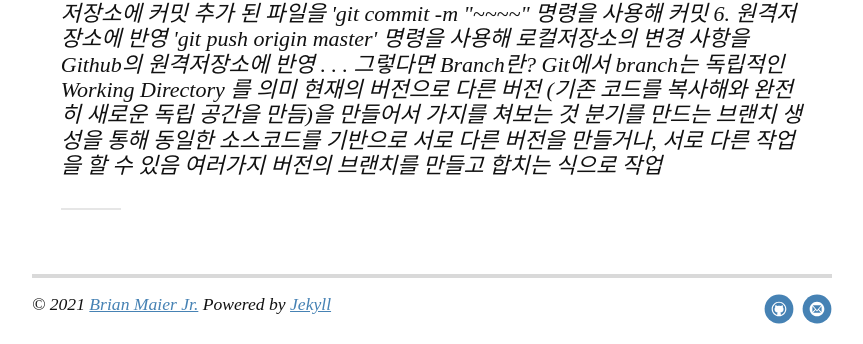
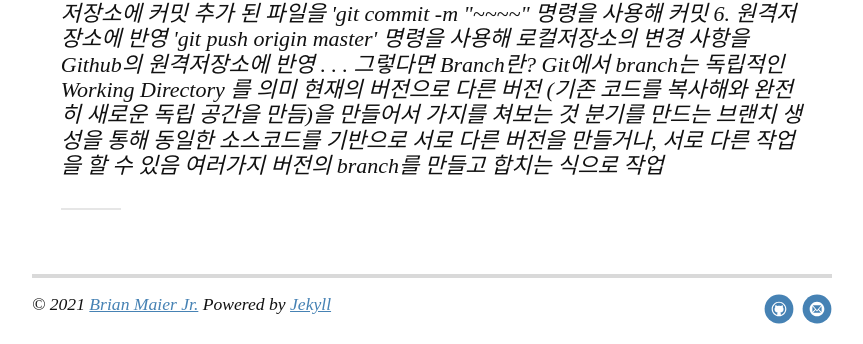
Before and after one commit to 250b/250b.github.io, a Jekyll site: the page built from index.html, in a window 1280 px wide. Shown: the part 1125-1469 px from the top of the page, without its empty margins (208-1071 px from the left). Built offline with Jekyll 4.4.1, drawn with Linux system fonts in a browser that asks for light colours; nearby versions of some CDN libraries; the list of posts is cut into pages by our own code; some of the changed text lies outside the part shown.

Commit message:
Update 2014-12-14-featured-image.markdown

```diff
--- a/_posts/2014-12-14-featured-image.markdown
+++ b/_posts/2014-12-14-featured-image.markdown
@@ -64,7 +64,7 @@
 <p class="list"><p class="listtitle">6. 원격저장소에 반영</p></p>
 <p class="gittext">'git push origin master' 명령을 사용해</p>
 <p class="gittext">로컬저장소의 변경 사항을 Github의 원격저장소에 반영</p>
-<br>
+<br><br><br>
 <p class="rmx">.</p>
 <p class="rmx">.</p>
 <p class="rmx">.</p>
@@ -74,8 +74,8 @@
 <p class="gittext">현재의 버전으로 다른 버전</p>
 <p class="gittext">(기존 코드를 복사해와 완전히 새로운 독립 공간을 만듬)을</p>
 <p class="gittext">만들어서 가지를 쳐보는 것</p>
-<br>
+<br><br>
 <p class="gittext">분기를 만드는 브랜치 생성을 통해 동일한 소스코드를 기반으로</p>
 <p class="gittext">서로 다른 버전을 만들거나, 서로 다른 작업을 할 수 있음</p>
-<p class="gittext">여러가지 버전의 브랜치를 만들고 합치는 식으로 작업</p>
+<p class="gittext">여러가지 버전의 branch를 만들고 합치는 식으로 작업</p>
 <br><br><br><br><br>
```
